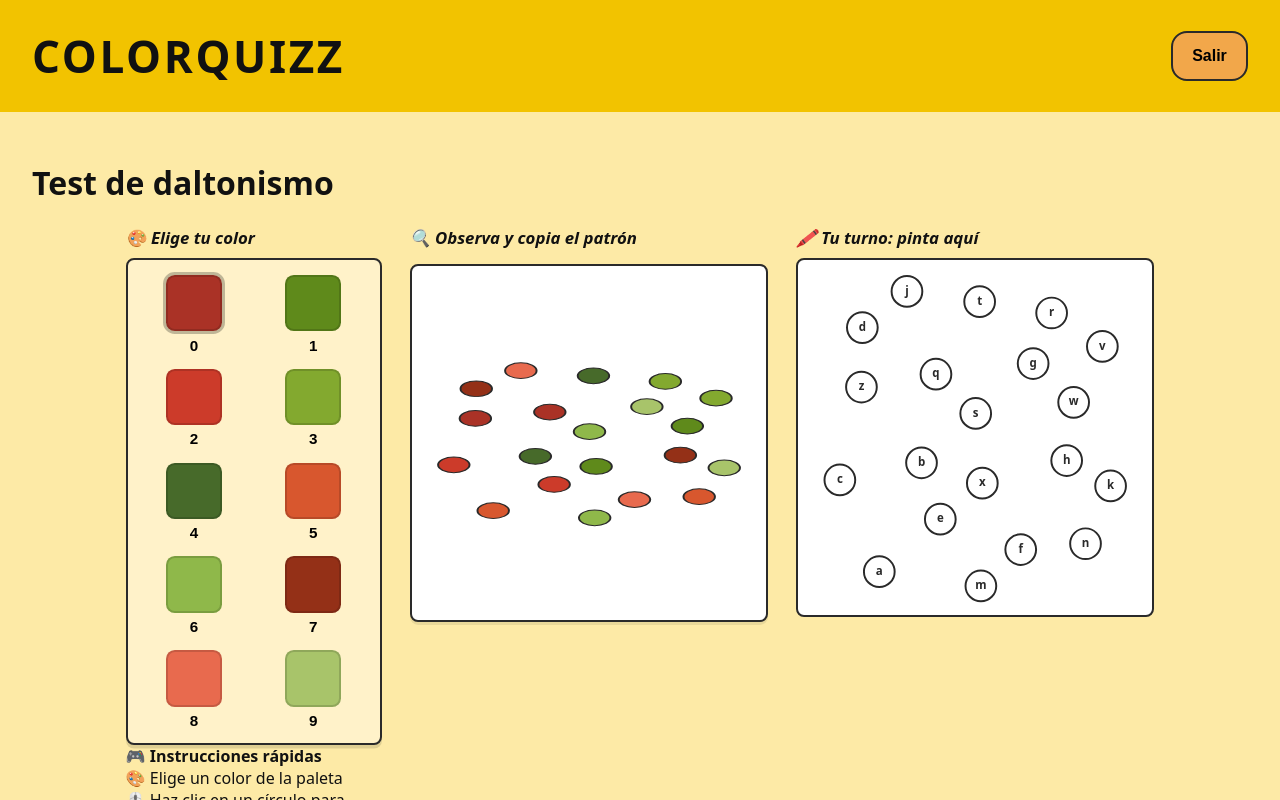
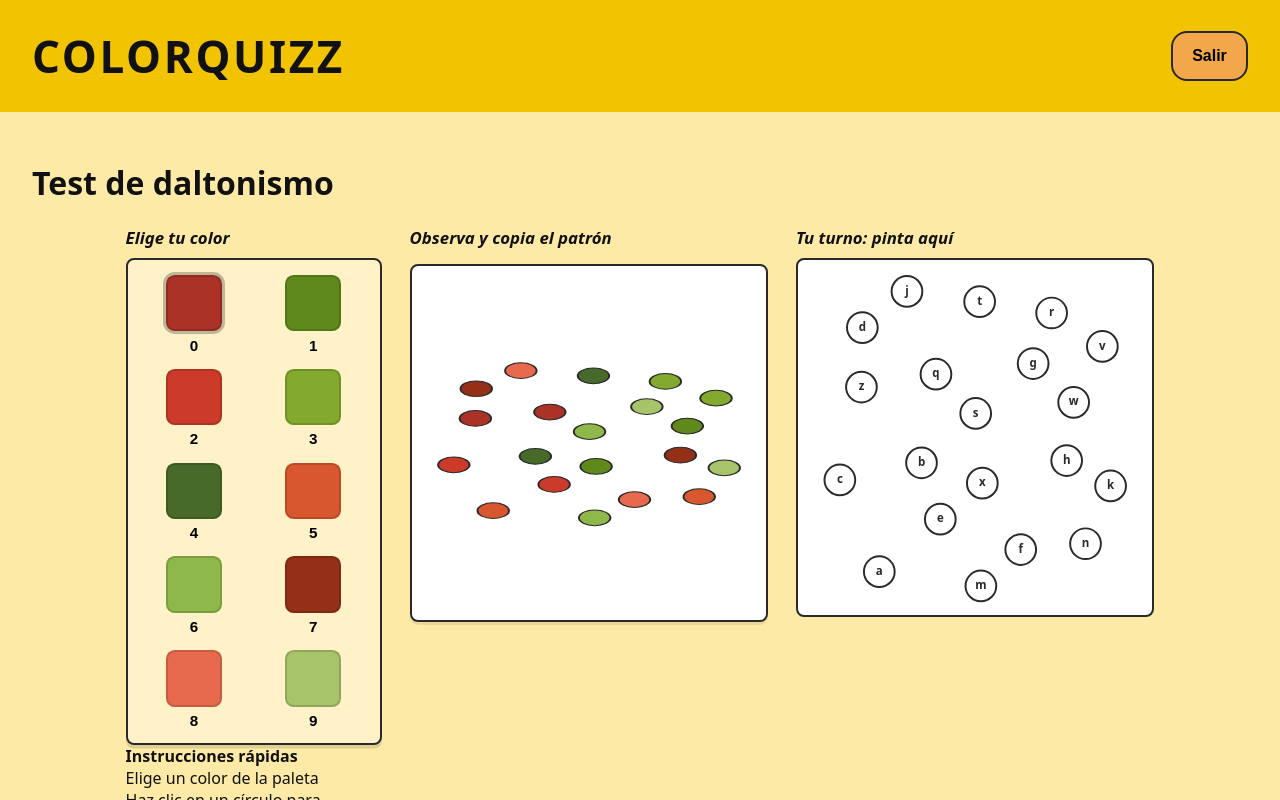
Before and after one commit to XLex0/ColorQuizz, a React (Vite) app: page /test in a window 1280 px wide. Built offline with nearby package versions, Linux system fonts and the light colour scheme.

Commit message:
mejora diseño

```diff
--- a/src/pages/UsabilityTest.jsx
+++ b/src/pages/UsabilityTest.jsx
@@ -235,7 +235,7 @@ export default function UsabilityTest() {
         <div className="utGrid">
           {/* Paleta */}
           <section className="utPanel utPanel--palette" aria-labelledby="paleta-title">
-            <h2 id="paleta-title" className="utTitle utTitle--italic">🎨 Elige tu color</h2>
+            <h2 id="paleta-title" className="utTitle utTitle--italic"> Elige tu color</h2>
 
             <div className="utPaletteGrid" role="group" aria-label="Paleta de colores (0-9)">
               {colorsForCurrentTest.map((c) => {
@@ -259,20 +259,20 @@ export default function UsabilityTest() {
             </div>
 
             <div className="utHintSmall hintCard">
-              <strong>🎮 Instrucciones rápidas</strong>
+              <strong> Instrucciones rápidas</strong>
               <br />
-              🎨 Elige un color de la paleta
+              Elige un color de la paleta
               <br />
-              🖱️ Haz clic en un círculo para pintarlo
+              Haz clic en un círculo para pintarlo
               <br />
-              🔁 Repite hasta completar el patrón
+              Repite hasta completar el patrón
 
               <hr />
 
-              ⌨️ <strong>Teclado:</strong>
+               <strong>Puedes seleccionar el objeto a pintar por teclado con las teclas :</strong>
               Q W E R T A S D F G Z X C V B N M H J K
               <br />
-              🎨 <strong>Colores:</strong> 0 – 9
+               <strong>Puedes seleccionar el color por teclado con las teclas:</strong> 0 – 9
             </div>
 
 
@@ -283,7 +283,7 @@ export default function UsabilityTest() {
 
           {/* Referencia */}
           <section className="utPanel utPanel--ref" aria-labelledby="ref-title">
-            <h2 id="ref-title" className="utTitle utTitle--italic">🔍 Observa y copia el patrón</h2>
+            <h2 id="ref-title" className="utTitle utTitle--italic"> Observa y copia el patrón</h2>
             {referenceImage ? (
               <img
                 src={referenceImage}
@@ -297,7 +297,7 @@ export default function UsabilityTest() {
 
           {/* Dibujo */}
           <section className="utPanel utPanel--board" aria-labelledby="board-title">
-            <h2 id="board-title" className="utTitle utTitle--italic">🖍️ Tu turno: pinta aquí</h2>
+            <h2 id="board-title" className="utTitle utTitle--italic"> Tu turno: pinta aquí</h2>
 
             <PaintBoard
               key={currentSeed}
```
